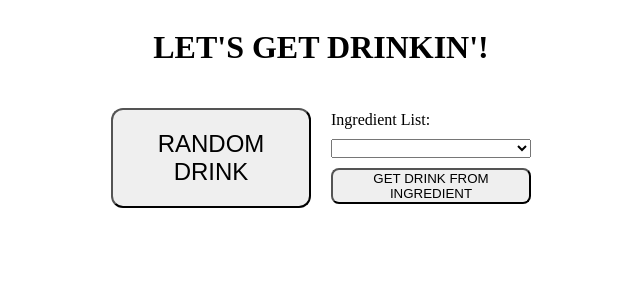
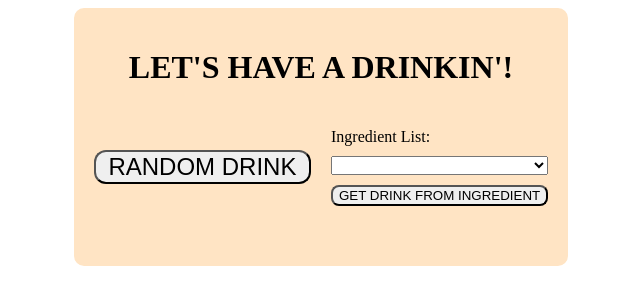
Before and after one commit to MHOAKEY/DRINK-API, a plain HTML site: page index.html in a window 1280 px wide. Shown: the whole page, without its empty margins (319-959 px from the left). Drawn offline with Linux system fonts and the light colour scheme; no server answers.

Commit message:
background color, border color, body color, ul tag for ingredients, title change.

```diff
--- a/index.html
+++ b/index.html
@@ -10,7 +10,7 @@
   <body>
     <div class="grid-container">
       <div class="grid-item grid-item-1">
-        <h1 id="h1">LET'S GET DRINKIN'!</h1>
+        <h1 id="h1">LET'S HAVE A DRINKIN'!</h1>
       </div>
       <div class="grid-item grid-item-2">
         <button id="random" onclick="getDrinkData()">RANDOM DRINK</button>
--- a/script.js
+++ b/script.js
@@ -64,16 +64,14 @@ function renderDrinkData(drink) {
     }
   }
 
-  let innerHTMLStr = `<img width="200px" src="${drink.strDrinkThumb}" />`;
+  let innerHTMLStr = `<img id="drinkImg" width="100%" src="${drink.strDrinkThumb}" />`;
   drinkContainer.innerHTML = innerHTMLStr;
 
   let typeIngredientsInHtmlStr = `<h2>${drink.strDrink} (${drink.strAlcoholic})</h2>`;
   arr.forEach((string) => {
-    typeIngredientsInHtmlStr += `<li>${string}</li>`;
+    typeIngredientsInHtmlStr += `<ul><li>${string}</li></ul>`;
   });
-  typeIngredientsInHtmlStr += `</ul>`;
   typeIngredientsInHtmlStr += `<h3>${drink.strCategory} (<i>${drink.strGlass})</i></h3>`;
-  typeIngredientsInHtmlStr += `<ul>`;
   drinkTypeIngredients.innerHTML = typeIngredientsInHtmlStr;
 
   const instructionsInHtmlStr = `<p><i>${drink.strInstructions}</i></p>`;
--- a/styles.css
+++ b/styles.css
@@ -1,13 +1,21 @@
+html {
+  background-color: white;
+}
+
 body {
   display: flex;
   justify-content: center;
 }
 
+#drinkImg {
+  border-radius: 50%;
+}
+
 #random {
   border-radius: 12px;
   font-size: 150%;
-  height: 100px;
-  width: 200px;
+  height: 100%;
+  width: 100%;
 }
 
 #random:hover {
@@ -16,10 +24,15 @@ body {
 
 .grid-container {
   align-items: center;
+  background-color: bisque;
   display: grid;
-  grid-template-columns: 200px 200px;
+  grid-template-columns: 1fr 1fr;
   grid-auto-rows: minmax(auto, auto);
   grid-gap: 20px;
+  margin: 0 10% 0 10%;
+
+  border: 20px solid bisque;
+  border-radius: 10px;
 }
 
 .grid-item-1 {
```
